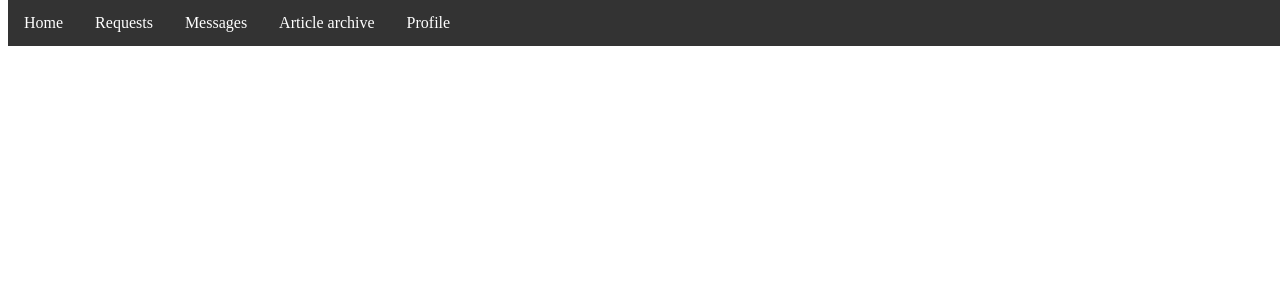
After one commit to powah999/INFO2222, a Flask app: page /navbar in a window 1280 px wide. The commit adds this page. Shown: the top 300 px of the page. Run offline with Flask 3, Linux system fonts and the light colour scheme.

Commit message:
nav bar and articles page layout

```diff
--- a/app.py
+++ b/app.py
@@ -140,7 +140,8 @@ def login_user():
                 session_tokens[username] = session.get('token')
                 session_ids[username] = None
 
-                return url_for('home', username=username, friends=db.get_friends(username), received=db.get_received(username), pending=db.get_sent(username))
+                #return url_for('home', username=username, friends=db.get_friends(username), received=db.get_received(username), pending=db.get_sent(username))
+                return url_for('articles')
         else:
             return "pass"
 
@@ -251,24 +252,17 @@ def home():
 
 
 #page containing all posts/knowledge repository
-@app.route("/articles", methods=['POST'])
+@app.route("/articles")
 def articles():
-    if not request.is_json:
-        abort(404)
+    articles = db.get_all_articles()
 
-    data = request.json
+    return render_template("articles.jinja", articles=articles)
 
-    #get article content from user
-    author_name = session.get('username')
-    author = db.get_user(author_name)
-    title = data.get("title")
-    content = data.get("content")
+@app.route("/navbar")
+def navbar():
+    articles = db.get_all_articles()
 
-    #create article
-
-
-    return render_template("articles.html")
-
+    return render_template("navbar.jinja", articles=articles)
 
 if __name__ == '__main__':
     socketio.run(app, host="localhost", port=5000 ,debug=True, ssl_context=('localhost.crt', 'localhost.key'))
--- a/db.py
+++ b/db.py
@@ -245,7 +245,7 @@ def get_user(username: str):
             return -1
 
         return user
-"""
+
 
 #create post
 def create_article(username, title, content):
@@ -256,7 +256,6 @@ def create_article(username, title, content):
 
         #create article
         article = Article(user_id=user.id, title=title, content=content)
-        user.articles.append(article)
         session.add(article)
         session.commit()
 
@@ -274,16 +273,28 @@ def get_user_articles(username: str):
 #gets all existing articles to show on screen
 def get_all_articles():
     with Session(engine) as session:
-        articles = session.query(Article).all()
 
-        if not articles:
+        if not session.query(Article).first():
             print("\n No articles exist \n")
-            return -1
+            return None
+
+        #get all articles by date posted
+        articles = session.query(Article).order_by(Article.date)
 
         return articles
 
 #only staff allowed
-def delete_article():
+def delete_article(username):
+    #check if staff
+
+
+    #remove article from user
+
+    #remove article from article table
+
+    return 0
+
+"""
 
 #edit your own article
 def update_article():
--- a/templates/base.jinja
+++ b/templates/base.jinja
@@ -15,10 +15,56 @@ Yeah I know it's pretty ugly...
         <script src="/static/js/libs/axios.min.js"></script>
         <script src="/static/js/libs/jquery.min.js"></script>
         <script src="/static/js/libs/js.cookie.min.js"></script>
+        <style>
+
+        /* nav bar tabs */
+        ul.navbar {
+            list-style-type: none;
+            position: fixed;
+            top: 0;
+            width: 100%;
+            margin: 0;
+            padding: 0;
+            overflow: hidden;
+            background-color: #333;
+            }
+
+        /* nav bar display */
+        ul.navbar li {
+            display: inline-block;
+        }
+
+        ul.navbar li a {
+            display: block;
+            color: white;
+            text-align: center;
+            padding: 14px 16px;
+            text-decoration: none;
+        }
+
+        /* change tab colour when mouse hovers */
+        ul.navbar li a:hover {
+            background-color: #111;
+            }
+
+        /* change navbar to be stacked for smaller screen sizes */
+        @media screen and (max-width: 600px) {
+            ul.navbar li.right,
+            ul.navbar li {display:none;}
+            }
+
+    </style>
     </head>
     <body>
         <!-- The content from any other page goes here -->
-
+    <!--Navbar code / links-->
+    <ul class = "navbar">
+        <li><a href="#home">Home</a></li>
+        <li><a href="#requests">Requests</a></li>
+        <li><a href="#messages">Messages</a></li>
+        <li><a href="#archive">Article archive</a></li>
+        <li><a href="#profile">Profile</a></li>
+    </ul>
 
         {% block content %}
         {% endblock %}
--- /dev/null
+++ b/templates/navbar.jinja
@@ -0,0 +1,53 @@
+{% extends 'base.jinja' %}
+
+
+{% block content %}
+
+<style>
+    /* nav bar tabs */
+    ul.navbar {
+        list-style-type: none;
+        position: fixed;
+        top: 0;
+        width: 100%;
+        margin: 0;
+        padding: 0;
+        overflow: hidden;
+        background-color: #333;
+        }
+
+    /* nav bar display */
+    ul.navbar li {
+        float: left;
+    }
+
+    ul.navbar li a {
+        display: block;
+        color: white;
+        text-align: center;
+        padding: 14px 16px;
+        text-decoration: none;
+    }
+
+    /* change tab colour when mouse hovers */
+    ul.navbar li a:hover {
+        background-color: #111;
+        }
+    /* change navbar to be stacked for smaller screen sizes */
+    @media screen and (max-width: 600px) {
+        ul.navbar li.right,
+        ul.navbar li {float:none;}
+        }
+
+</style>
+
+<!--Navbar code / links-->
+<ul class = "navbar">
+    <li><a href="#home">Home</a></li>
+    <li><a href="#requests">Requests</a></li>
+    <li><a href="#messages">Messages</a></li>
+    <li><a href="#archive">Article archive</a></li>
+    <li><a href="#profile">Profile</a></li>
+</ul>
+
+{% endblock %}
```
Also changed, not shown: templates/articles.jinja (+19 -0 lines), templates/header.jinja (added, +20 -0 lines), testsql.py (+6 -2 lines), 2 other files.
